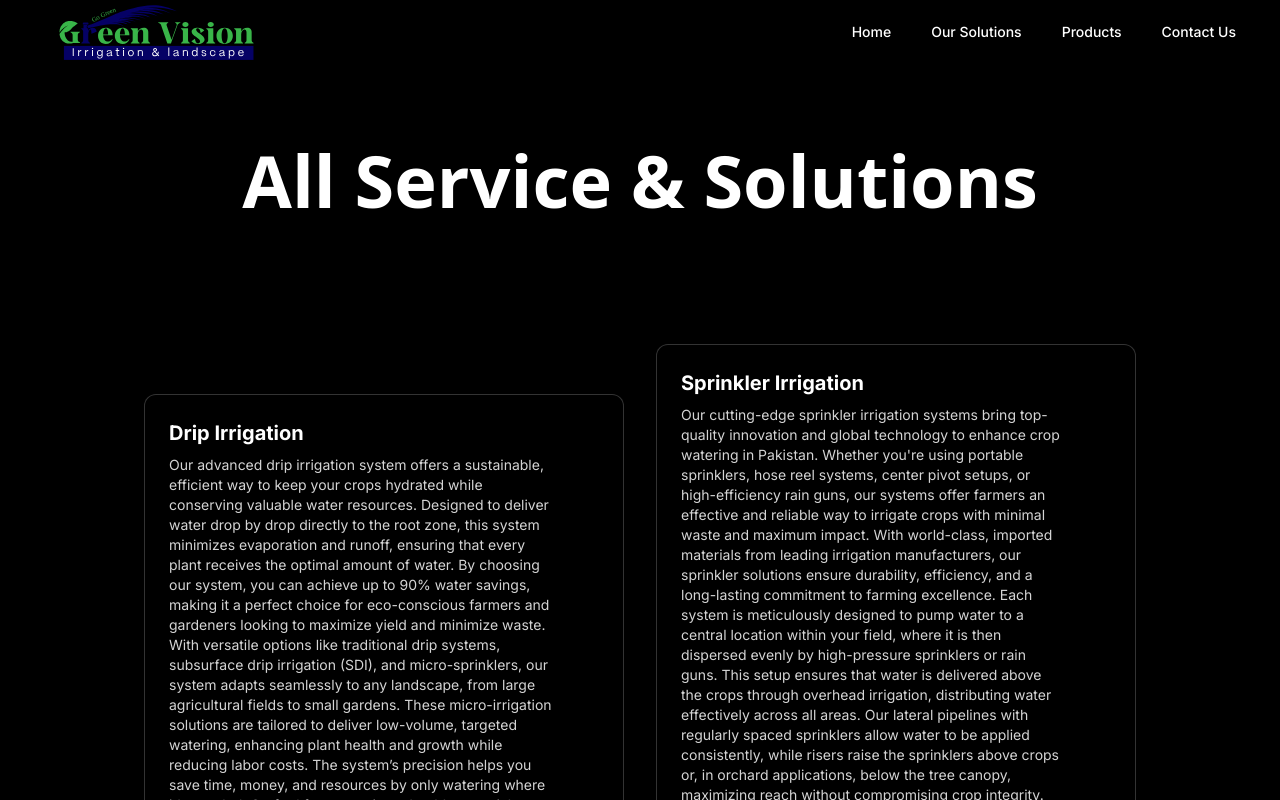
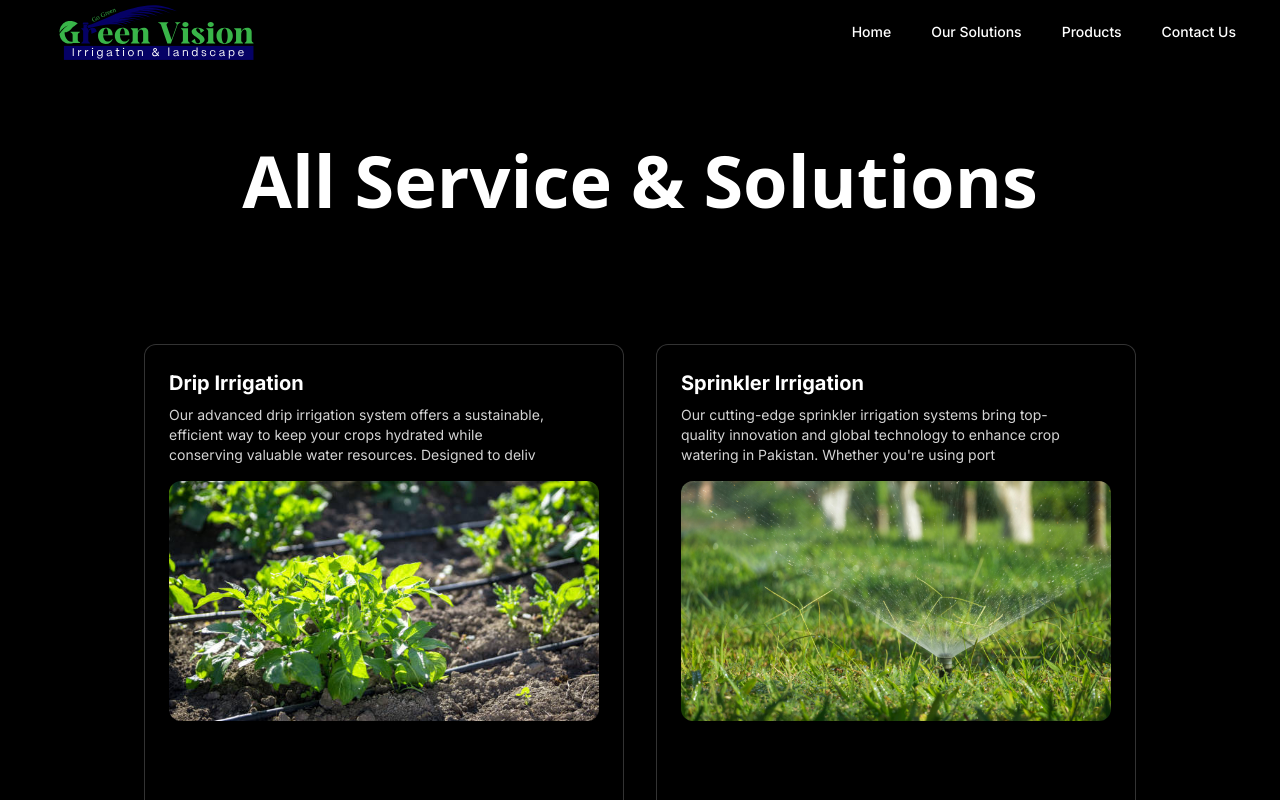
Before and after one commit to Asad06124/Green-Vision, a Next.js app: page /our-solutions in a window 1280 px wide. Shown: the top 800 px of the page. Built offline with nearby package versions, Linux system fonts and the light colour scheme.

Commit message:
"Truncate course descriptions to 160 characters in Our Solutions page and FeaturedCourses component"

```diff
--- a/src/app/our-solutions/page.tsx
+++ b/src/app/our-solutions/page.tsx
@@ -20,7 +20,7 @@ function page() {
                 {course.title}
               </CardItem>
               <CardItem as="p" translateZ="60" className="text-neutral-500 text-sm max-w-sm mt-2 dark:text-neutral-300">
-                {course.description}
+                {course.description.substring(0, 160)}
               </CardItem>
               <CardItem translateZ="100" className="w-full mt-4">
                 <Image
--- a/src/components/FeaturedCourses.tsx
+++ b/src/components/FeaturedCourses.tsx
@@ -51,7 +51,7 @@ function FeaturedCourses() {
                   {course.title}
                 </p>
                 <p className="text-sm text-neutral-600 dark:text-neutral-400 flex-grow">
-                  {course.description}
+                  {course.description.substring(0, 160)}
                 </p>
                 <Link href={`/our-solutions/${course.slug}`}>Learn More</Link>
               </div>
```
